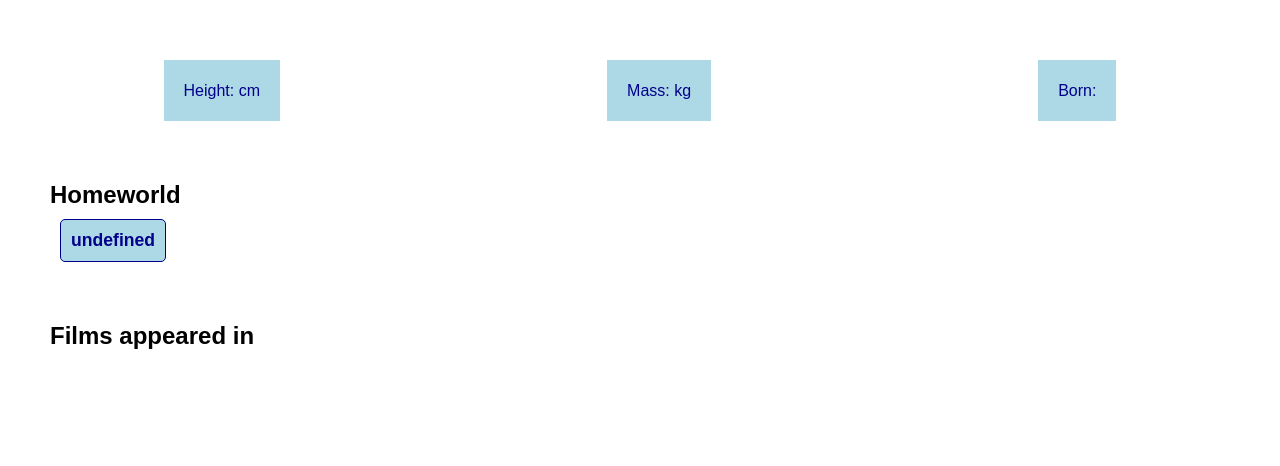
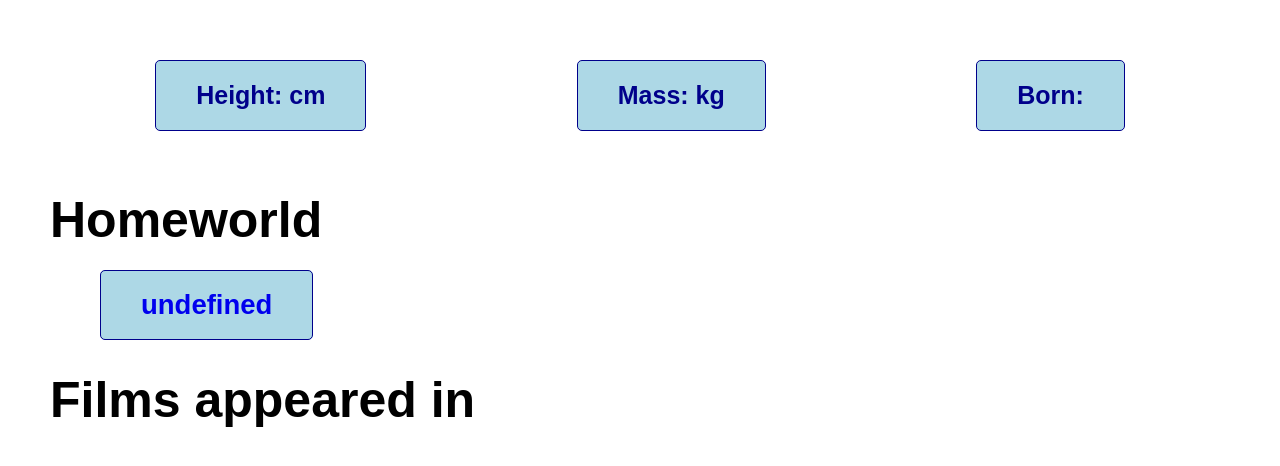
Before and after one commit to Sakhawat0pu/travelers_project_1, a website: page character.html in a window 1280 px wide. Drawn offline with Linux system fonts and the light colour scheme; no server answers.

```diff
--- a/site.css
+++ b/site.css
@@ -70,18 +70,18 @@
 }
 
 /* Character page */
-h1#name {
+/* h1#name {
   margin: 50px;
-}
+} */
 
-#generalInfo {
+/* #generalInfo {
   display: flex;
   flex-wrap: wrap;
   justify-content: space-around;
   border: 20px;
-}
+} */
 
-#generalInfo p {
+/* #generalInfo p {
   padding: 20px;
   margin: 10px;
   color: var(--dark2);
@@ -91,11 +91,13 @@
 #generalInfo span {
   font-weight: bold;
   font-size: 1.1em;
-}
+} */
 
 section#planets,
 section#characters,
-section#films {
+section#films,
+section#genralInfo,
+#name {
   margin: 50px;
 }
 
@@ -113,31 +115,35 @@
   text-decoration: none;
   font-size: 1.1em;
 
-  background-color: var(--light2);
+  /* background-color: var(--light2);
   color: var(--dark2);
   font-weight: bold;
   padding: 10px;
   margin: 10px;
   border-radius: 5px;
-  border: 1px solid var(--dark2);
+  border: 1px solid var(--dark2); */
 }
 
-#films {
+#films, #generalInfo {
     margin-bottom: 60px;
 }
 
-#films #film-title {
+#films #film-title, #name {
     font-size: 70px;
     margin-bottom: 60px;
 }
 
-#films #film-info {
+#films #film-info,
+#generalInfo{
     display: flex;
     justify-content: space-around;
     flex-wrap: wrap;
 }
 
-#films p{
+#films p,
+#generalInfo p,
+#planets #homeworld,
+#films li{
     font-size: 25px;
     background-color: var(--light2);
     color: var(--dark2);
@@ -146,24 +152,40 @@
     border-radius: 5px;
 }
 
-#characters h1, #planets h1 {
+#films li,
+#homeworld,
+#generalInfo p{
+    font-weight: bold
+}
+
+#characters h1,
+#planets h2,
+#planets h1,
+#films h2 {
     font-size: 50px;
     margin-bottom: 40px;
 }
 
-#char-container, #planet-container {
+#char-container,
+#planet-container,
+#generalInfo,
+#homeworld,
+#films ul{
     margin-left: 50px;
     margin-right: 50px;
 }
 
-#characters #char-container, #planets #planet-container {
+#characters #char-container,
+#planets #planet-container,
+#films ul {
     display: grid;
     grid-template-columns: repeat(3, 1fr);
     column-gap: 40px;
     row-gap: 20px;
 }
 
-#char-container h3, #planet-container h3{
+#char-container h3,
+#planet-container h3{
     font-size: 25px;
     background-color: var(--light2);
     color: var(--dark2);
```
